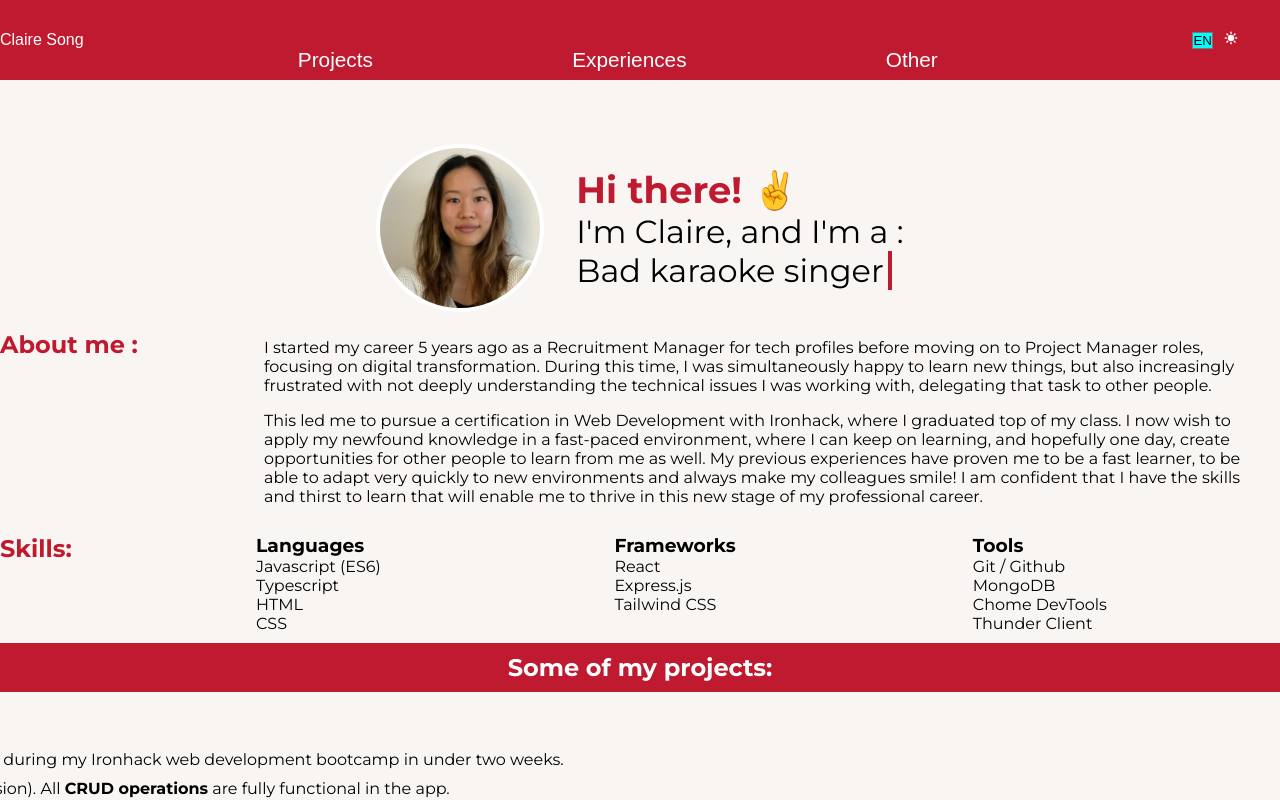
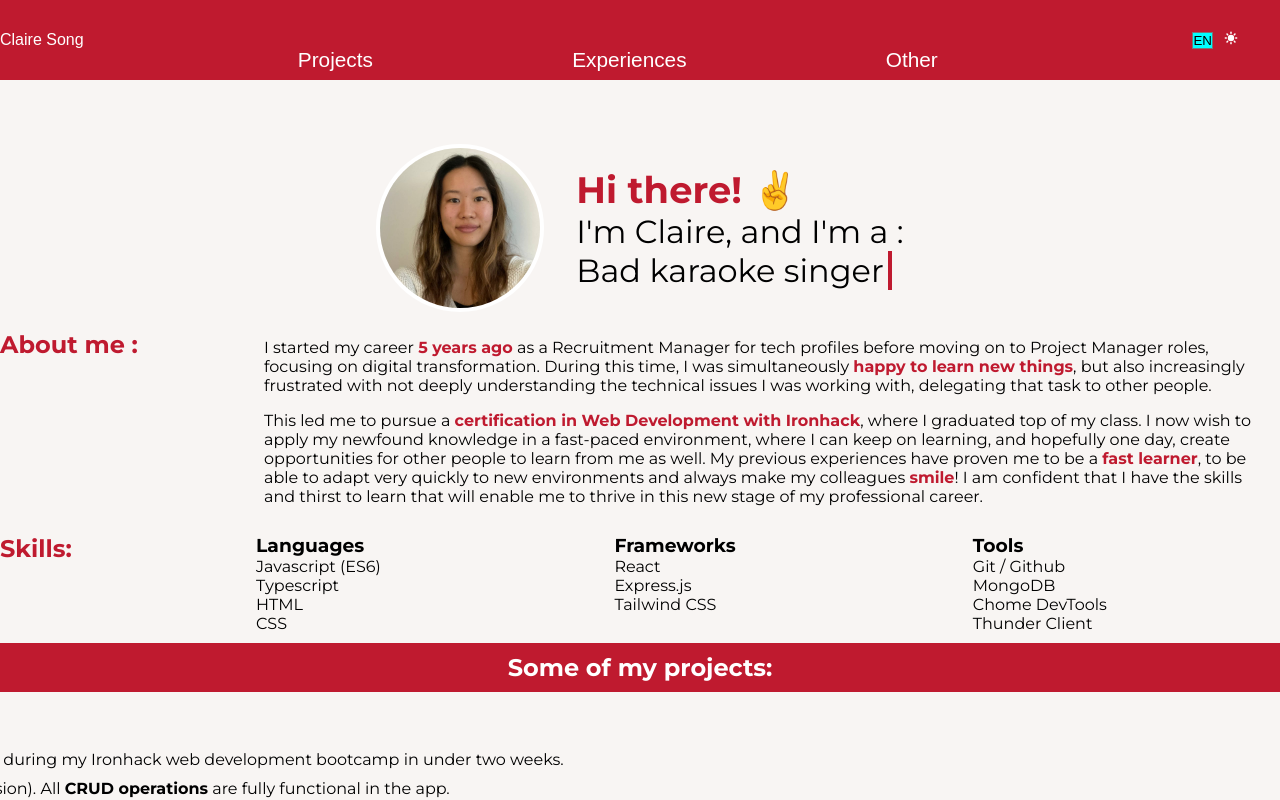
Before and after one commit to claire2d2/portfolio, a React (Vite) app: page / in a window 1280 px wide. Shown: the top 800 px of the page. Built offline with nearby package versions, Linux system fonts and the light colour scheme; a web font is replaced by a local one.

Commit message:
minor fixes

```diff
--- a/src/layout/Footer/Footer.css
+++ b/src/layout/Footer/Footer.css
@@ -18,7 +18,7 @@ footer {
     width: 2rem;
   }
   & svg {
-    fill: var(--color-main);
+    fill: var(--text-main);
     height: 2rem;
     width: 2rem;
     &:hover {
--- a/src/pages/Homepage.css
+++ b/src/pages/Homepage.css
@@ -77,6 +77,10 @@
   }
   & p {
     padding: 0.5rem;
+    & span {
+      font-weight: bold;
+      color: var(--text-main);
+    }
   }
   & .part-content {
     flex-basis: 80%;
--- a/src/pages/Homepage.tsx
+++ b/src/pages/Homepage.tsx
@@ -59,23 +59,26 @@ const Homepage = () => {
         <div className="part-content">
           <div>
             <p>
-              I started my career 5 years ago as a Recruitment Manager for tech
-              profiles before moving on to Project Manager roles, focusing on
-              digital transformation. During this time, I was simultaneously
-              happy to learn new things, but also increasingly frustrated with
-              not deeply understanding the technical issues I was working with,
-              delegating that task to other people.
+              I started my career <span>5 years ago</span> as a Recruitment
+              Manager for tech profiles before moving on to Project Manager
+              roles, focusing on digital transformation. During this time, I was
+              simultaneously <span>happy to learn new things</span>, but also
+              increasingly frustrated with not deeply understanding the
+              technical issues I was working with, delegating that task to other
+              people.
             </p>
             <p>
-              This led me to pursue a certification in Web Development with
-              Ironhack, where I graduated top of my class. I now wish to apply
-              my newfound knowledge in a fast-paced environment, where I can
-              keep on learning, and hopefully one day, create opportunities for
-              other people to learn from me as well. My previous experiences
-              have proven me to be a fast learner, to be able to adapt very
-              quickly to new environments and always make my colleagues smile! I
-              am confident that I have the skills and thirst to learn that will
-              enable me to thrive in this new stage of my professional career.
+              This led me to pursue a{" "}
+              <span>certification in Web Development with Ironhack</span>, where
+              I graduated top of my class. I now wish to apply my newfound
+              knowledge in a fast-paced environment, where I can keep on
+              learning, and hopefully one day, create opportunities for other
+              people to learn from me as well. My previous experiences have
+              proven me to be a <span>fast learner</span>, to be able to adapt
+              very quickly to new environments and always make my colleagues{" "}
+              <span>smile</span>! I am confident that I have the skills and
+              thirst to learn that will enable me to thrive in this new stage of
+              my professional career.
             </p>
           </div>
         </div>
@@ -191,7 +194,7 @@ const Homepage = () => {
                   pokemon, and <span>create</span> customized teams.
                 </p>
                 <p>
-                  This app was my first foray with{" "}
+                  This app was my first serious foray with
                   <span>Typescript and Tailwind</span> (both self-taught as both
                   were not part of the Ironhack curriculum).
                 </p>
```
